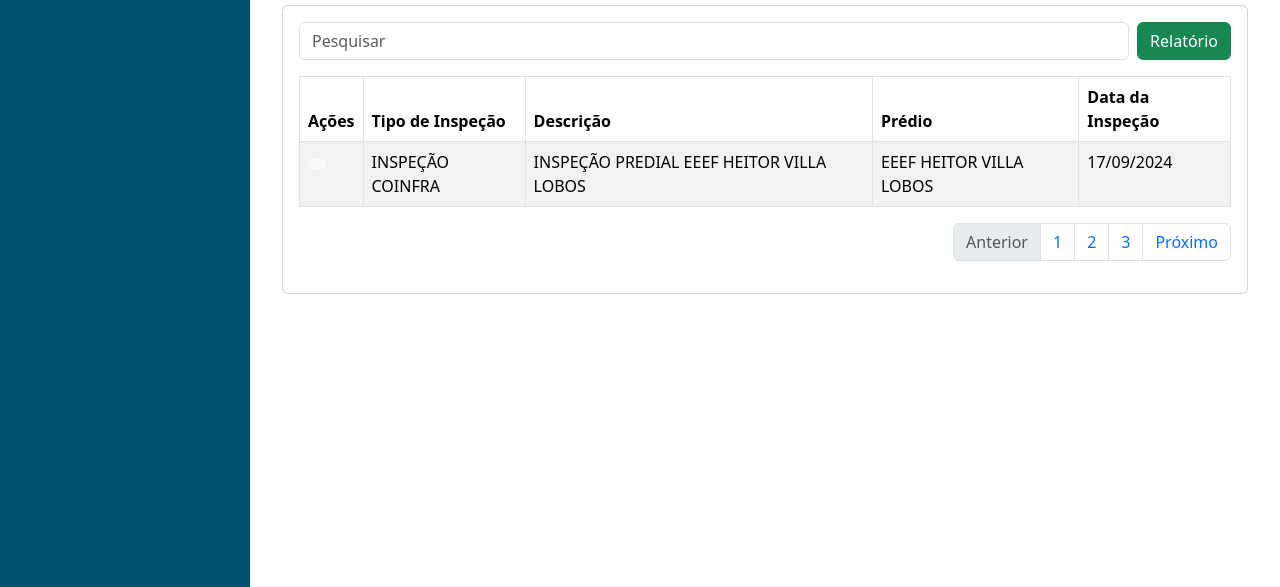
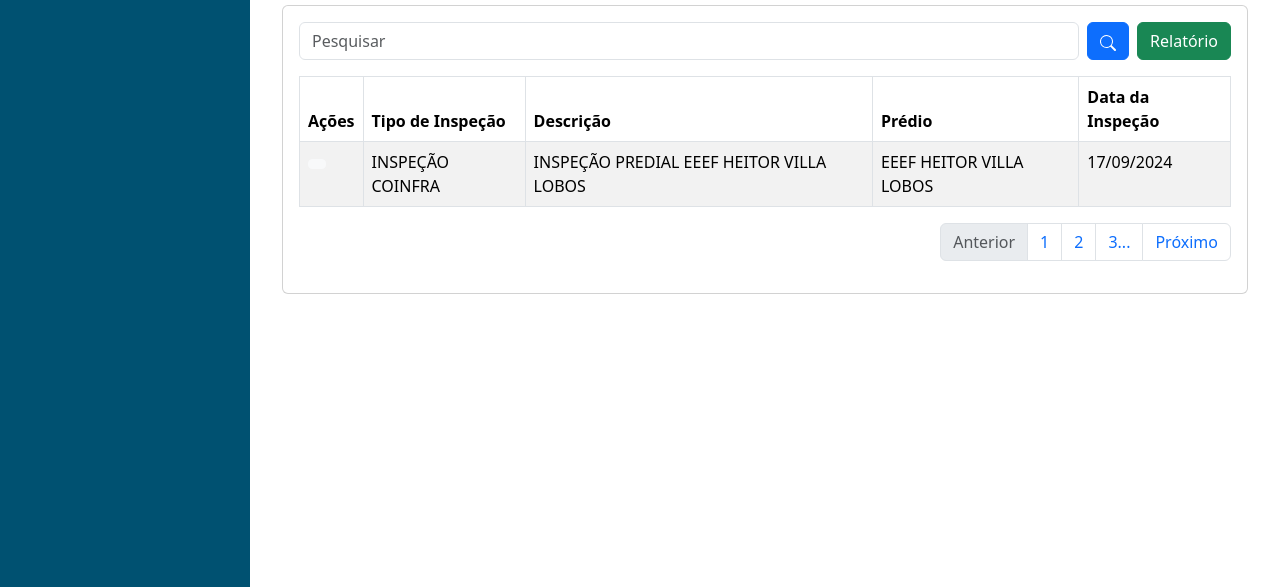
Before and after one commit to BilionBoy/Seduc---Protocolo, a plain HTML site: page index.html in a window 1280 px wide. Shown: the part 213-800 px from the top of the page. Drawn offline with nearby package versions, Linux system fonts and the light colour scheme; a script that the page names is missing; some icons are missing.

Commit message:
udpate quinta-feira

```diff
--- a/index.html
+++ b/index.html
@@ -14,7 +14,7 @@
 <body>
     <!-- Sidebar -->
     <div class="sidebar">
-        <!-- Conteúdo da sidebar -->
+
     </div>
 
     <!-- Navbar -->
@@ -68,6 +68,10 @@
                         <table class="table table-bordered table-striped">
                             <div class="d-flex gap-2 mb-3">
                                 <input type="text" class="form-control" placeholder="Pesquisar">
+                                <button class="btn btn-primary"><svg xmlns="http://www.w3.org/2000/svg" width="16" height="16" fill="currentColor" class="bi bi-search" viewBox="0 0 16 16">
+                                <path d="M11.742 10.344a6.5 6.5 0 1 0-1.397 1.398h-.001q.044.06.098.115l3.85 3.85a1 1 0 0 0 1.415-1.414l-3.85-3.85a1 1 0 0 0-.115-.1zM12 6.5a5.5 5.5 0 1 1-11 0 5.5 5.5 0 0 1 11 0"/>
+                                </svg></button>
+
                                 <button class="btn btn-success">Relatório</button>
                             </div>
                             <thead>
@@ -107,7 +111,7 @@
                             </li>
                             <li class="page-item"><a class="page-link" href="#">1</a></li>
                             <li class="page-item"><a class="page-link" href="#">2</a></li>
-                            <li class="page-item"><a class="page-link" href="#">3</a></li>
+                            <li class="page-item"><a class="page-link" href="#">3...</a></li>
                             <li class="page-item">
                                 <a class="page-link" href="#">Próximo</a>
                             </li>
```
